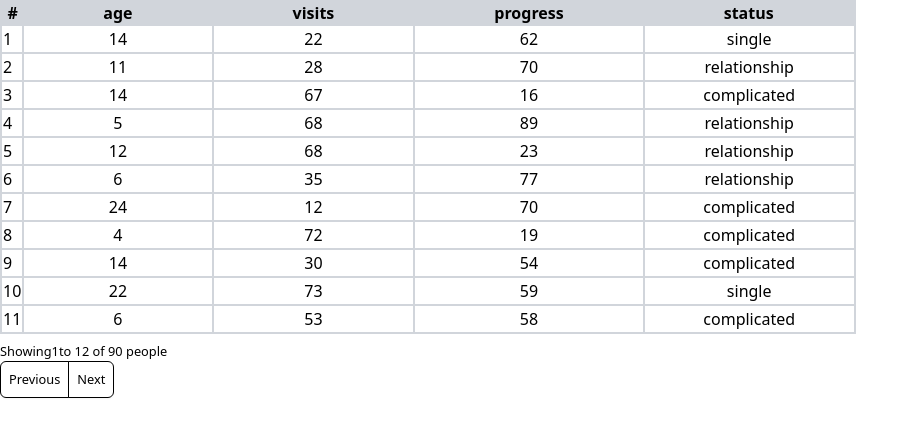
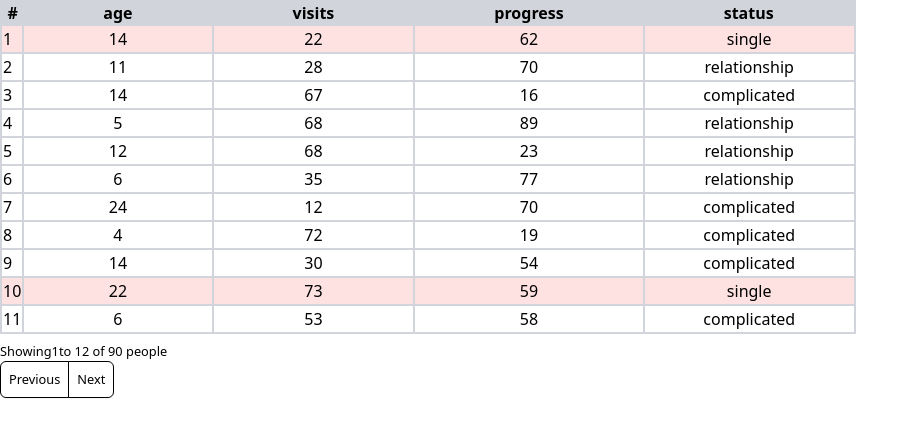
Before and after one commit to matine-gh/doki-interview, a Next.js app: page / in a window 1280 px wide. Shown: the top 436 px of the page, without its empty margins (0-919 px from the left). Built offline with nearby package versions, Linux system fonts and the light colour scheme.

Commit message:
[feat]-singles style

```diff
--- a/src/components/MyTable.jsx
+++ b/src/components/MyTable.jsx
@@ -53,7 +53,7 @@ export default function MyTable() {
 
                 {subset.map((person, index) => {
                     return (
-                        <tr key={index} className="border-b-2 border-b-gray">
+                        <tr key={index} className={`border-b-2 border-b-gray ${person.status === "single"? "bg-light-red" :""}`}>
                             <td>{index+firstPersonInTable}</td>
                             <td className={tdStyles}>{person.age}</td>
                             <td className={tdStyles}>{person.visits}</td>
--- a/tailwind.config.js
+++ b/tailwind.config.js
@@ -8,8 +8,16 @@ module.exports = {
     './src/app/**/*.{js,ts,jsx,tsx,mdx}',
   ],
   theme: {
+    extend: {
+      backgroundImage: {
+        'gradient-radial': 'radial-gradient(var(--tw-gradient-stops))',
+        'gradient-conic':
+          'conic-gradient(from 180deg at 50% 50%, var(--tw-gradient-stops))',
+      },
+    },
     colors: {
       'gray': "#d1d5db",
+      'light-red': "#fee2e2",
       'dark-gray': "#a8a29e"
     },
     fontSize: {
```
